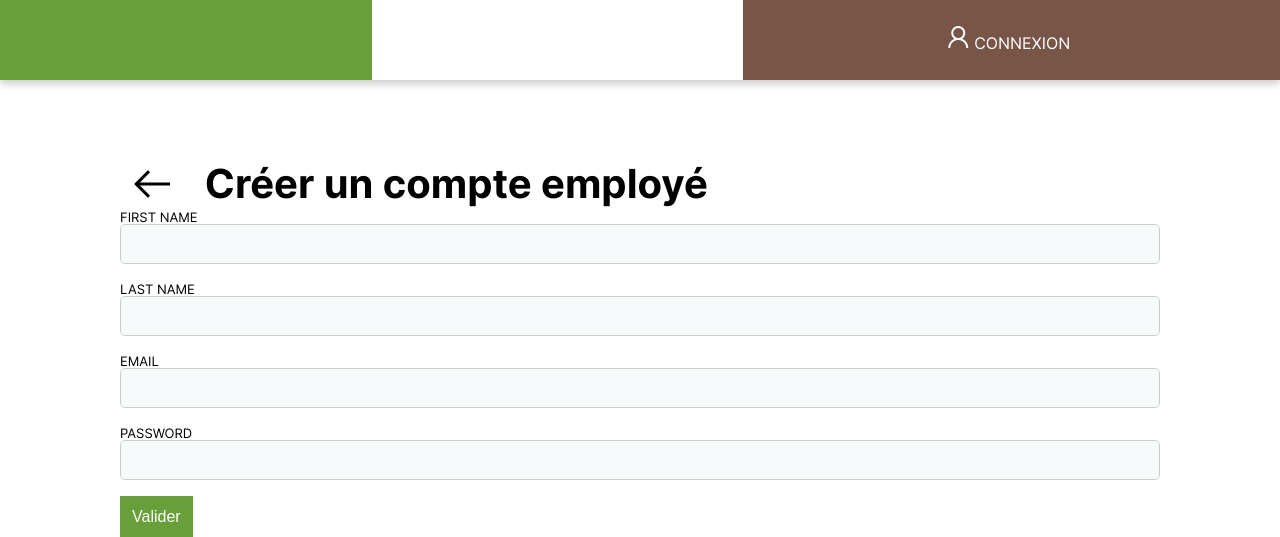
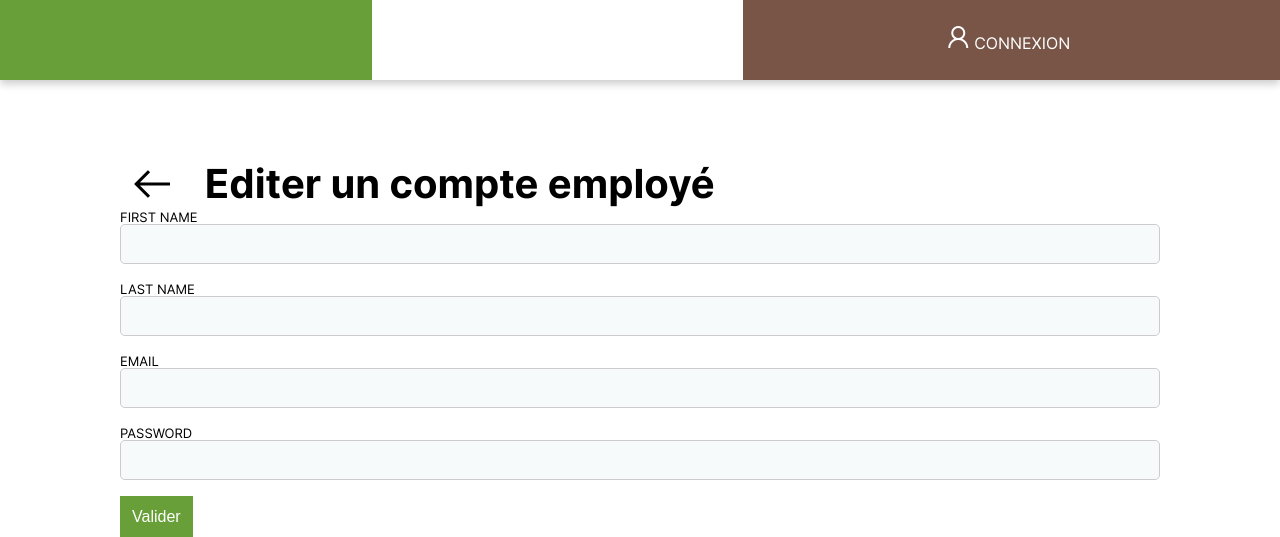
Before and after one commit to LPDIM-ANNECY/FindMe-Website, a Symfony app: template templates/manageEmployee/edit.html.twig in a window 1280 px wide. Shown: the top 537 px of the page. Run offline with Twig, Linux system fonts and the light colour scheme; the template is opened without the code that fills it, so the values that code supplies are empty; form fields are guessed from the names that the template uses; some libraries are stand-ins or nearby versions.

Commit message:
Fix typo

```diff
--- a/templates/manageEmployee/edit.html.twig
+++ b/templates/manageEmployee/edit.html.twig
@@ -1,4 +1,4 @@
-{% set title = "Créer un compte employé" %}
+{% set title = "Editer un compte employé" %}
 
 {% extends 'layout/base.html.twig' %}
 {% block body %}
```
